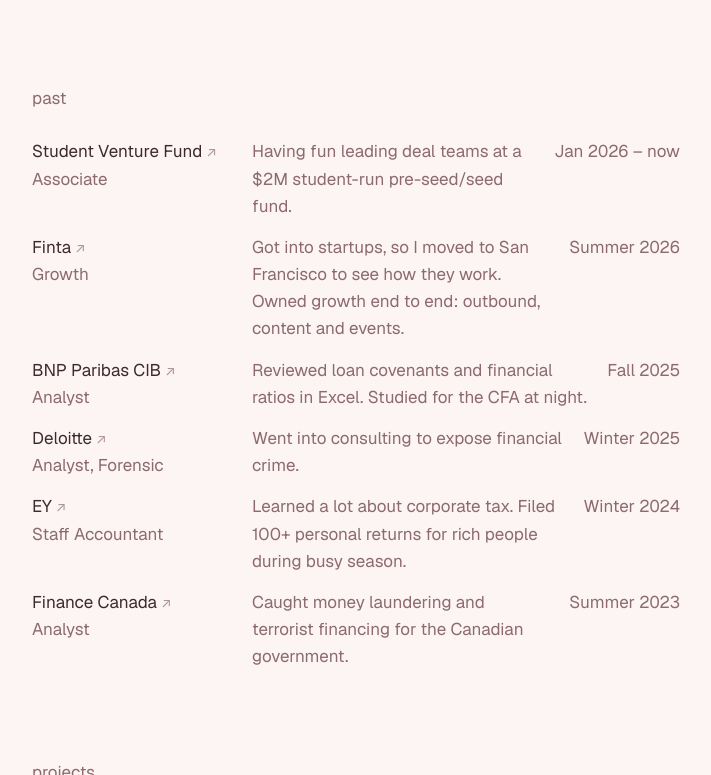
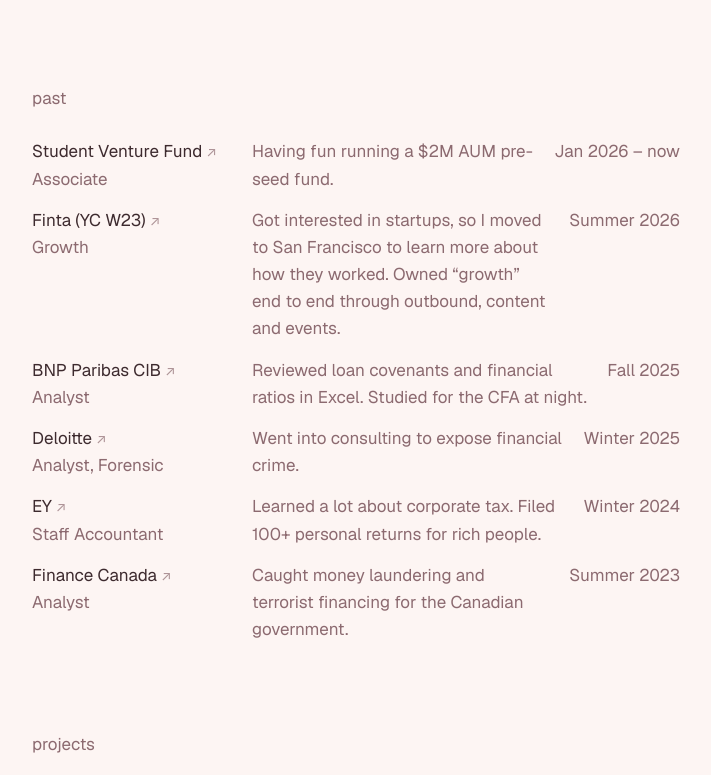
Before and after one commit to alexthedoor2004/alexthedoor2004.github.io, a plain HTML site: page index.html in a window 1280 px wide. Shown: the part 551-1326 px from the top of the page, without its empty margins (284-995 px from the left). Drawn offline with nearby package versions, Linux system fonts and the light colour scheme.

Commit message:
Update SVF, Finta and EY descriptions
Co-Authored-By: Claude Opus 5.5 <noreply@anthropic.com>

```diff
--- a/index.html
+++ b/index.html
@@ -35,12 +35,12 @@
         <!-- Newest first. Left column: company (linked) + position; right: time frame. -->
         <div class="row dated rise" style="--i:5">
           <div class="co"><a href="https://uwaterloo.ca/school-of-accounting-and-finance/svf-fall-2026-team" target="_blank" rel="noopener">Student Venture Fund</a><span class="role">Associate</span></div>
-          <p>Having fun leading deal teams at a $2M student-run pre-seed/seed fund.</p>
+          <p>Having fun running a $2M AUM pre-seed fund.</p>
           <span class="when">Jan 2026 – now</span>
         </div>
         <div class="row dated rise" style="--i:6">
-          <div class="co"><a href="https://www.finta.com" target="_blank" rel="noopener">Finta</a><span class="role">Growth</span></div>
-          <p>Got into startups, so I moved to San Francisco to see how they work. Owned growth end to end: outbound, content and events.</p>
+          <div class="co"><a href="https://www.finta.com" target="_blank" rel="noopener">Finta (YC W23)</a><span class="role">Growth</span></div>
+          <p>Got interested in startups, so I moved to San Francisco to learn more about how they worked. Owned “growth” end to end through outbound, content and events.</p>
           <span class="when">Summer 2026</span>
         </div>
         <div class="row dated rise" style="--i:7">
@@ -55,7 +55,7 @@
         </div>
         <div class="row dated rise" style="--i:9">
           <div class="co"><a href="https://www.ey.com/en_ca" target="_blank" rel="noopener">EY</a><span class="role">Staff Accountant</span></div>
-          <p>Learned a lot about corporate tax. Filed 100+ personal returns for rich people during busy season.</p>
+          <p>Learned a lot about corporate tax. Filed 100+ personal returns for rich people.</p>
           <span class="when">Winter 2024</span>
         </div>
         <div class="row dated rise" style="--i:10">
```
